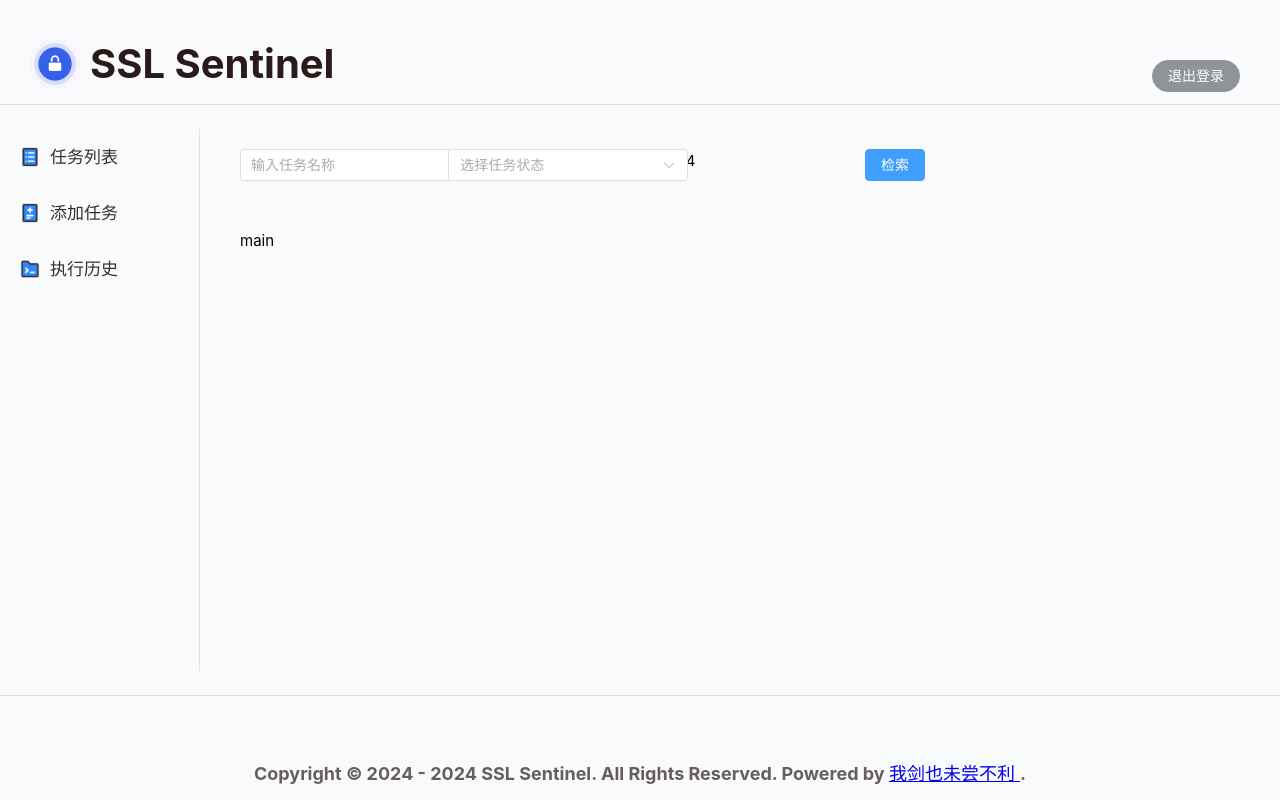
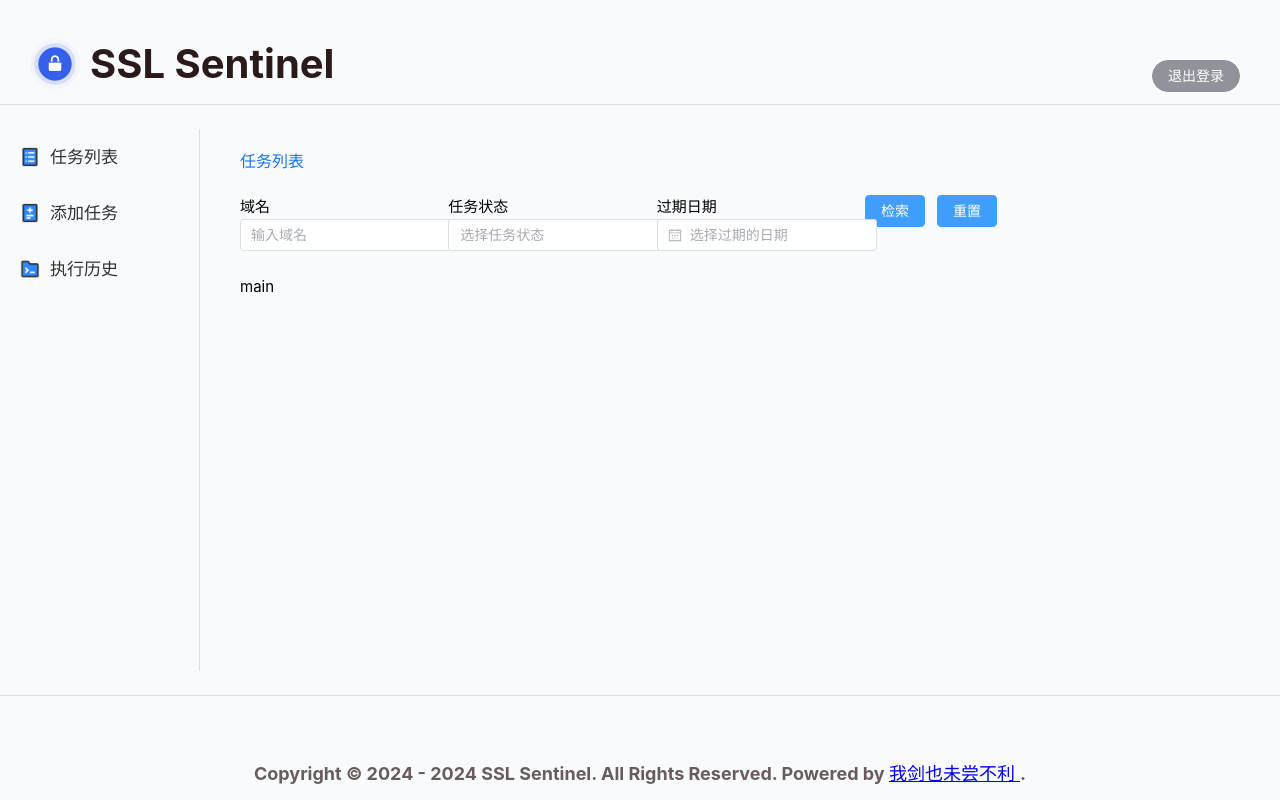
Before and after one commit to denchouka/ssl-sentinel, a Vue app in the folder ssl-sentinel-frontend/: page /taskList in a window 1280 px wide. Built offline with nearby package versions, Linux system fonts and the light colour scheme.

Commit message:
实现任务列表页部分功能

```diff
--- a/ssl-sentinel-frontend/src/api/index.js
+++ b/ssl-sentinel-frontend/src/api/index.js
@@ -1,5 +1,6 @@
 import request from '@/utils/request'
 
+// user
 export function login(data) {
   return request({
     url: '/login',
@@ -13,6 +14,8 @@ export function logout() {
     method: 'get'
   })
 }
+
+//task
 export function addTask(data) {
   return request({
     url: '/task/add',
@@ -20,7 +23,13 @@ export function addTask(data) {
     data
   })
 }
-
+export function taskList(params) {
+  return request({
+    url: '/task/list',
+    method: 'get',
+    params: params
+  })
+}
 
 export function changeMfaCode(data) {
   return request({
--- a/ssl-sentinel-frontend/src/views/task/TaskList.vue
+++ b/ssl-sentinel-frontend/src/views/task/TaskList.vue
@@ -1,19 +1,22 @@
 <template>
   <div class="eventList">
+    <div class="title">任务列表</div>
     <el-container>
       <el-header>
         <el-row>
           <el-col :span="5">
+            域名
             <el-input
-              v-model="taskName"
+              v-model="taskForm.domainName"
               style="width: 240px"
-              placeholder="输入任务名称"
+              placeholder="输入域名"
               clearable
             />
           </el-col>
           <el-col :span="5">
+            任务状态
             <el-select
-              v-model="taskStatus"
+              v-model="taskForm.status"
               placeholder="选择任务状态"
               style="width: 240px"
             >
@@ -25,9 +28,17 @@
               />
             </el-select>
           </el-col>
-          <el-col :span="5">4444</el-col>
           <el-col :span="5">
-            <el-button type="primary">检索</el-button>
+            过期日期
+            <el-date-picker
+              v-model="taskForm.ddl"
+              type="date"
+              placeholder="选择过期的日期"
+            />
+          </el-col>
+          <el-col :span="5">
+            <el-button type="primary" :loading="loading" @click="toSearch()">检索</el-button>
+            <el-button type="primary" @click="reset()">重置</el-button>
           </el-col>
         </el-row>
       </el-header>
@@ -36,34 +47,88 @@
   </div>
 </template>
 
-<script>
-export default {
-  name: 'eventList',
-  data() {
-    return {
-      taskName: null,
-      taskStatus: null,
-      options: (
+<script lang="ts" setup>
+import { reactive, ref } from 'vue'
+import { formatDate } from '@/utils/index'
+import { taskList } from '@/api/index'
+
+// 定义loading状态
+var loading = ref(false)
+
+const options = [
   {
+    value: 0,
     label: '未执行',
-          value: 0
   },
   {
+    value: 1,
     label: '执行中',
-          value: 1
   },
   {
+    value: 2,
     label: '执行完成',
-          value: 2
   }
-      )
+]
+
+// 定义任务表单的数据结构
+interface TaskForm {
+  domainName: string
+  status: string,
+  ddl: string
 }
+
+// 使用reactive创建一个响应式的任务表单对象，并初始化
+const taskForm = reactive<TaskForm>({
+  domainName: '',
+  status: '',
+  ddl: ''
+})
+
+/**
+ * 检索
+ */
+const toSearch = () => {
+  console.log('检索')
+  loading.value = true
+  const searchTaskDto = {
+    domainName: taskForm.domainName,
+    status: taskForm.status,
+    ddl: formatDate(taskForm.ddl)
   }
+  console.log(searchTaskDto)
+  taskList(searchTaskDto).then(res => {
+    // 获取查询的结果
+
+
+    loading.value = false
+  }).catch(() => {
+    loading.value = false
+  })
+}
+
+/**
+ * TaskForm初始状态，重置用
+ */
+const initTaskFormData = {
+  domainName: '',
+  status: '',
+  ddl: ''
+}
+
+/**
+ * 重置
+ */
+const reset = () => {
+  // 覆盖原对象
+  Object.assign(taskForm, initTaskFormData)
 }
 </script>
 
 <style rel="stylesheet/scss" lang="scss" scoped>
-h1 {
-  color: black;
+  .title {
+    margin-bottom: 20px;
+    margin-left: 20px;
+    color: #1775ef;
+    font-size: 16px;
   }
 </style>
```
Lines whose indentation alone changed are shown as unchanged.
